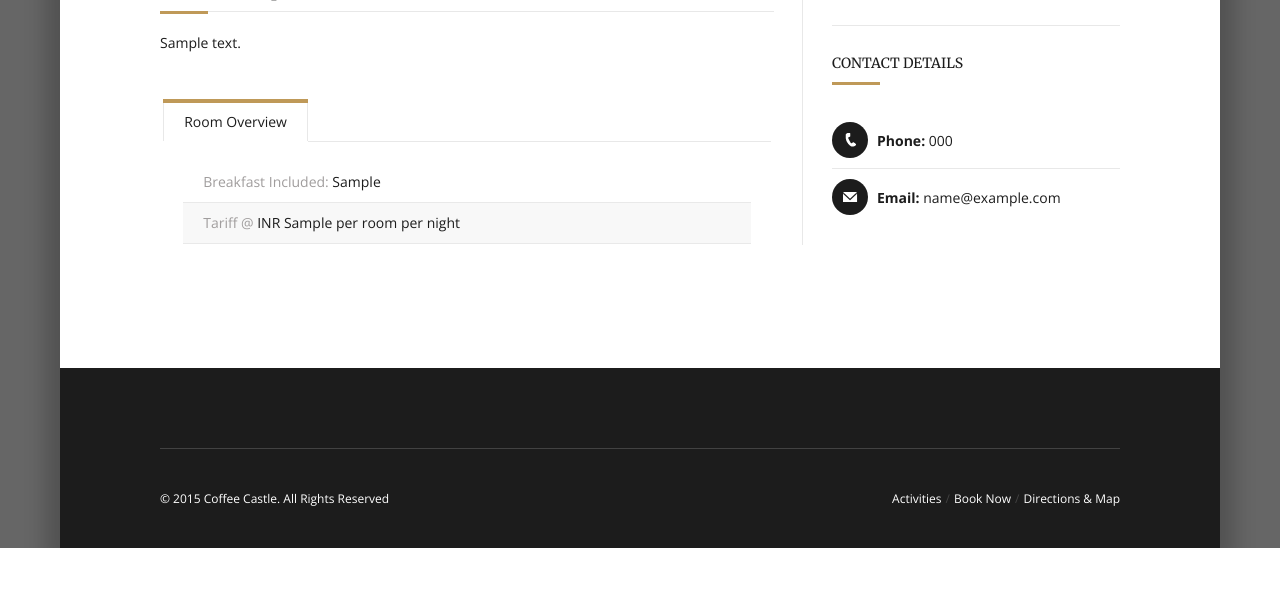
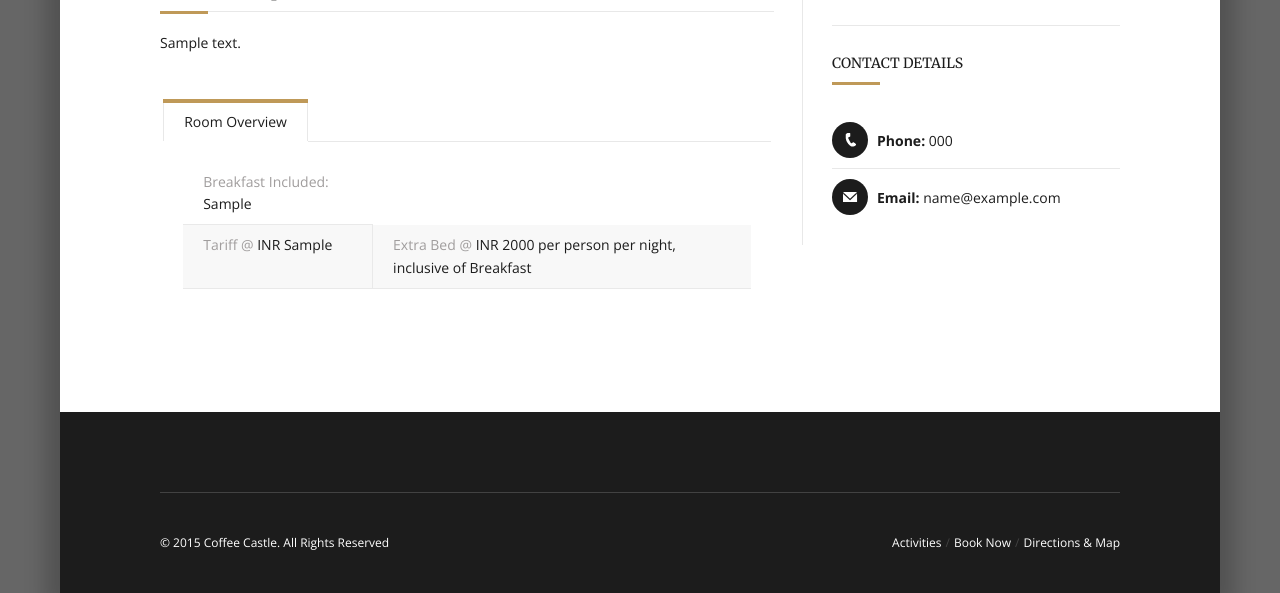
Before and after one commit to tveentech/ccv1, a Django app: page /accommodation/1/ in a window 1280 px wide. Shown: the part 1189-1782 px from the top of the page. Before the commit the page ends 1737 px from the top, so only its background shows below. Run offline with Django 3.2, Linux system fonts and the light colour scheme; tables that the repository leaves empty hold one stand-in row (values such as "Sample post"); parts of the project's set-up code (start-up, migrations or seed data) failed here and were passed over; some libraries are stand-ins or nearby versions.

Commit message:
editing tariff area

```diff
--- a/content/templates/accommodation.html
+++ b/content/templates/accommodation.html
@@ -74,7 +74,8 @@
 									<td data-title="Column 5"><strong>Room Service:</strong> {{ room_detail.room_service }}</td>
 								</tr> -->
 								<tr>
-									<td data-title="Column 5"><strong>Tariff @</strong> INR {{ room_detail.room_rate }} per room per night</td>
+									<td data-title="Column 5"><strong>Tariff @</strong> INR {{ room_detail.room_rate }}</td>
+									<td data-title="Column 5"><strong>Extra Bed @</strong> INR 2000 per person per night, inclusive of Breakfast</td>
 								</tr>
 							</tbody>
 						</table>
```
